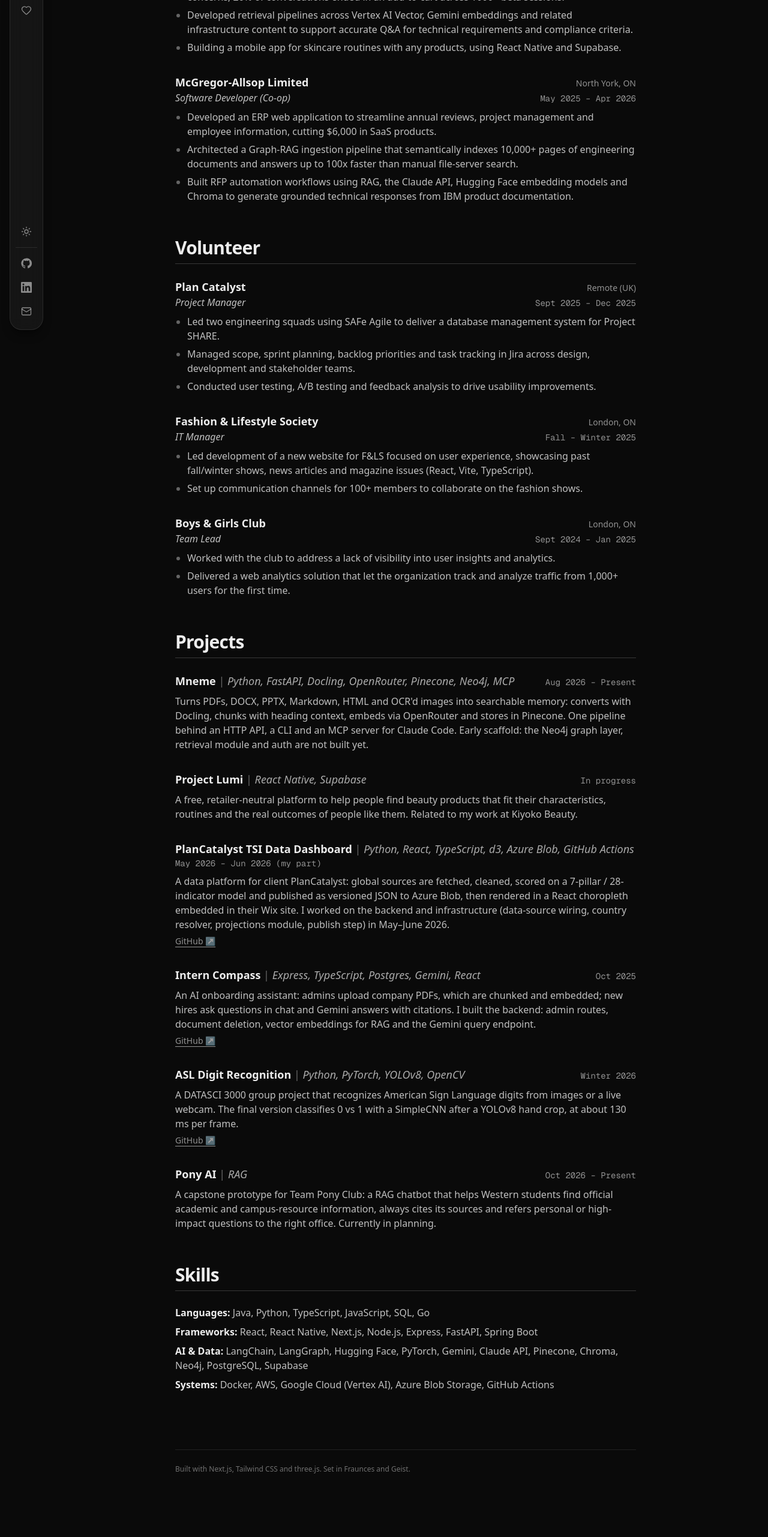
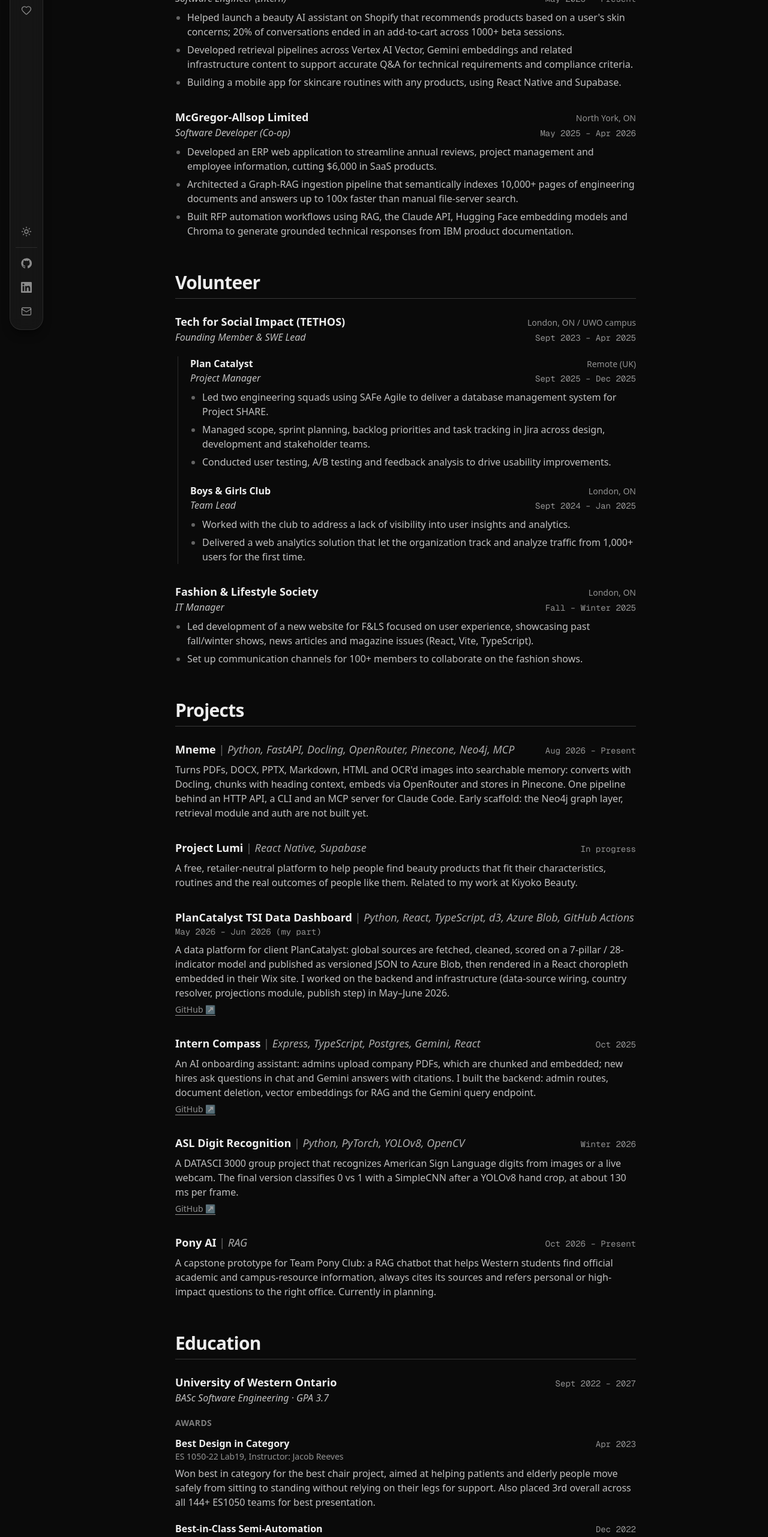
Before and after one commit to alam389/Portifolio-website, a Next.js app: page /experience in a window 1280 px wide. Shown: the part 234-2796 px from the top of the page at 60% size. Before the commit the page ends 2755 px from the top, so only its background shows below. Built offline with nearby package versions, Linux system fonts and the light colour scheme.

Commit message:
Add education, awards and nested roles to the Experience page
Plan Catalyst and Boys & Girls Club now sit under TETHOS as subroles, and
the Journey stop for Plan Catalyst moves into chronological order.

```diff
--- a/src/app/experience/page.tsx
+++ b/src/app/experience/page.tsx
@@ -1,9 +1,11 @@
 import type { Metadata } from "next";
 import type { ReactNode } from "react";
+import ResumeLink from "@/components/ResumeLink";
 import {
   experiences,
   volunteering,
   projects,
+  profile,
   projectStatusLabel,
   skills,
   type Experience as Job,
@@ -44,13 +46,18 @@ function Row({ left, right }: { left: ReactNode; right: ReactNode }) {
   );
 }
 
-function Jobs({ jobs }: { jobs: Job[] }) {
+function Jobs({ jobs, nested = false }: { jobs: Job[]; nested?: boolean }) {
+  const Title = nested ? "h4" : "h3";
   return (
-    <ol className="flex flex-col gap-8">
+    <ol className={nested ? "mt-5 flex flex-col gap-6" : "flex flex-col gap-8"}>
       {jobs.map((job) => (
         <li key={job.id}>
           <Row
-            left={<h3 className="text-lg font-semibold">{job.company}</h3>}
+            left={
+              <Title className={nested ? "font-semibold" : "text-lg font-semibold"}>
+                {job.company}
+              </Title>
+            }
             right={
               <span className="text-sm text-foreground/60">{job.location}</span>
             }
@@ -63,11 +70,18 @@ function Jobs({ jobs }: { jobs: Job[] }) {
               </span>
             }
           />
-          <ul className="mt-2 flex list-disc flex-col gap-1.5 pl-5 text-foreground/80 marker:text-foreground/40">
-            {job.highlights.map((h) => (
-              <li key={h}>{h}</li>
-            ))}
-          </ul>
+          {job.highlights.length > 0 && (
+            <ul className="mt-2 flex list-disc flex-col gap-1.5 pl-5 text-foreground/80 marker:text-foreground/40">
+              {job.highlights.map((h) => (
+                <li key={h}>{h}</li>
+              ))}
+            </ul>
+          )}
+          {job.subroles && (
+            <div className="ml-1 border-l border-foreground/15 pl-5">
+              <Jobs jobs={job.subroles} nested />
+            </div>
+          )}
         </li>
       ))}
     </ol>
@@ -78,6 +92,7 @@ export default function Experience() {
   return (
     <div className="flex flex-col gap-14">
       <Section title="Experience" first>
+        <ResumeLink className="mb-6" from="experience" />
         <Jobs jobs={experiences} />
       </Section>
 
@@ -135,6 +150,37 @@ export default function Experience() {
         </ol>
       </Section>
 
+      <Section title="Education">
+        <Row
+          left={<h3 className="text-lg font-semibold">{profile.education.school}</h3>}
+          right={
+            <span className="font-mono text-sm text-foreground/60">
+              {profile.education.period}
+            </span>
+          }
+        />
+        <p className="italic text-foreground/80">
+          {profile.education.degree} · GPA {profile.education.gpa}
+        </p>
+        <h4 className="mt-5 text-sm font-semibold uppercase tracking-wide text-foreground/50">
+          Awards
+        </h4>
+        <ul className="mt-3 flex flex-col gap-5">
+          {profile.education.awards.map((a) => (
+            <li key={a.id}>
+              <Row
+                left={<p className="font-semibold">{a.title}</p>}
+                right={
+                  <span className="font-mono text-sm text-foreground/60">{a.date}</span>
+                }
+              />
+              <p className="text-sm text-foreground/60">{a.issuer}</p>
+              <p className="mt-1.5 text-foreground/80">{a.description}</p>
+            </li>
+          ))}
+        </ul>
+      </Section>
+
       <Section title="Skills">
         <dl className="flex flex-col gap-2 text-foreground/80">
           {skills.map((group) => (
--- a/src/data/experiences.ts
+++ b/src/data/experiences.ts
@@ -29,6 +29,14 @@ export const experiences: Experience[] = [
 
 export const volunteering: Experience[] = [
   {
+    id: "tethos",
+    title: "Founding Member & SWE Lead",
+    company: "Tech for Social Impact (TETHOS)",
+    location: "London, ON / UWO campus",
+    period: "Sept 2023 – Apr 2025",
+    highlights: [],
+    subroles: [
+      {
         id: "plan-catalyst",
         title: "Project Manager",
         company: "Plan Catalyst",
@@ -38,6 +46,19 @@ export const volunteering: Experience[] = [
           "Led two engineering squads using SAFe Agile to deliver a database management system for Project SHARE.",
           "Managed scope, sprint planning, backlog priorities and task tracking in Jira across design, development and stakeholder teams.",
           "Conducted user testing, A/B testing and feedback analysis to drive usability improvements.",
+        ],
+      },
+      {
+        id: "bgc",
+        title: "Team Lead",
+        company: "Boys & Girls Club",
+        location: "London, ON",
+        period: "Sept 2024 – Jan 2025",
+        highlights: [
+          "Worked with the club to address a lack of visibility into user insights and analytics.",
+          "Delivered a web analytics solution that let the organization track and analyze traffic from 1,000+ users for the first time.",
+        ],
+      },
     ],
   },
   {
@@ -51,15 +72,4 @@ export const volunteering: Experience[] = [
       "Set up communication channels for 100+ members to collaborate on the fashion shows.",
     ],
   },
-  {
-    id: "bgc",
-    title: "Team Lead",
-    company: "Boys & Girls Club",
-    location: "London, ON",
-    period: "Sept 2024 – Jan 2025",
-    highlights: [
-      "Worked with the club to address a lack of visibility into user insights and analytics.",
-      "Delivered a web analytics solution that let the organization track and analyze traffic from 1,000+ users for the first time.",
-    ],
-  },
 ];
--- a/src/data/journey.ts
+++ b/src/data/journey.ts
@@ -62,6 +62,19 @@ export const journey: JourneyStop[] = [
     description: "I was brought in as a Project Manager to lead projects to develop free software solutions for non-for-profits orgs",
   },
   {
+    id: "plan-catalyst",
+    date: "Sept 2025",
+    place: "United Kingdom",
+    lat: 51.5074,
+    lng: -0.1278,
+    kind: "volunteering",
+    title: "Project Manager, Plan Catalyst",
+    description:
+      "Led two engineering squads using SAFe Agile to deliver a database system for Project SHARE.",
+    remote: true,
+    draft: "UK-based org. City unconfirmed; pinned at London.",
+  },
+  {
     id: "bgc",
     date: "Sept 2024",
     place: "London, ON",
@@ -101,19 +114,6 @@ export const journey: JourneyStop[] = [
       { src: media("journey/banff.webp"), alt: "A mountain and turquoise lake seen through pine trees." },
       { src: media("journey/banff2.webp"), alt: "A turquoise alpine lake below a rock face and pine forest." },
     ],
-  },
-  {
-    id: "plan-catalyst",
-    date: "Sept 2025",
-    place: "United Kingdom",
-    lat: 51.5074,
-    lng: -0.1278,
-    kind: "volunteering",
-    title: "Project Manager, Plan Catalyst",
-    description:
-      "Led two engineering squads using SAFe Agile to deliver a database system for Project SHARE.",
-    remote: true,
-    draft: "UK-based org. City unconfirmed; pinned at London.",
   },
   {
     id: "hack-the-valley",
--- a/src/data/profile.ts
+++ b/src/data/profile.ts
@@ -22,6 +22,24 @@ export const profile: Profile = {
       "Intro to Machine Learning",
       "Data Engineering",
       "Applications of AI & Software",
+    ],
+    awards: [
+      {
+        id: "best-design-in-category",
+        title: "Best Design in Category",
+        issuer: "ES 1050-22 Lab19, Instructor: Jacob Reeves",
+        date: "Apr 2023",
+        description:
+          "Won best in category for the best chair project, aimed at helping patients and elderly people move safely from sitting to standing without relying on their legs for support. Also placed 3rd overall across all 144+ ES1050 teams for best presentation.",
+      },
+      {
+        id: "best-in-class-semi-automation",
+        title: "Best-in-Class Semi-Automation",
+        issuer: "ES1050-22, Instructor: Jacob Reeves",
+        date: "Dec 2022",
+        description:
+          "Voted best semi-automated device design for my washer-sorting wheel. The project aimed to help people with impairments sort materials like washers, screws, nuts and bolts. My design sorted washers of certain sizes into separate piles.",
+      },
     ],
   },
   socials: [
```
Also changed, not shown: src/data/types.ts (+44 -0 lines). Lines whose indentation alone changed are shown as unchanged.
